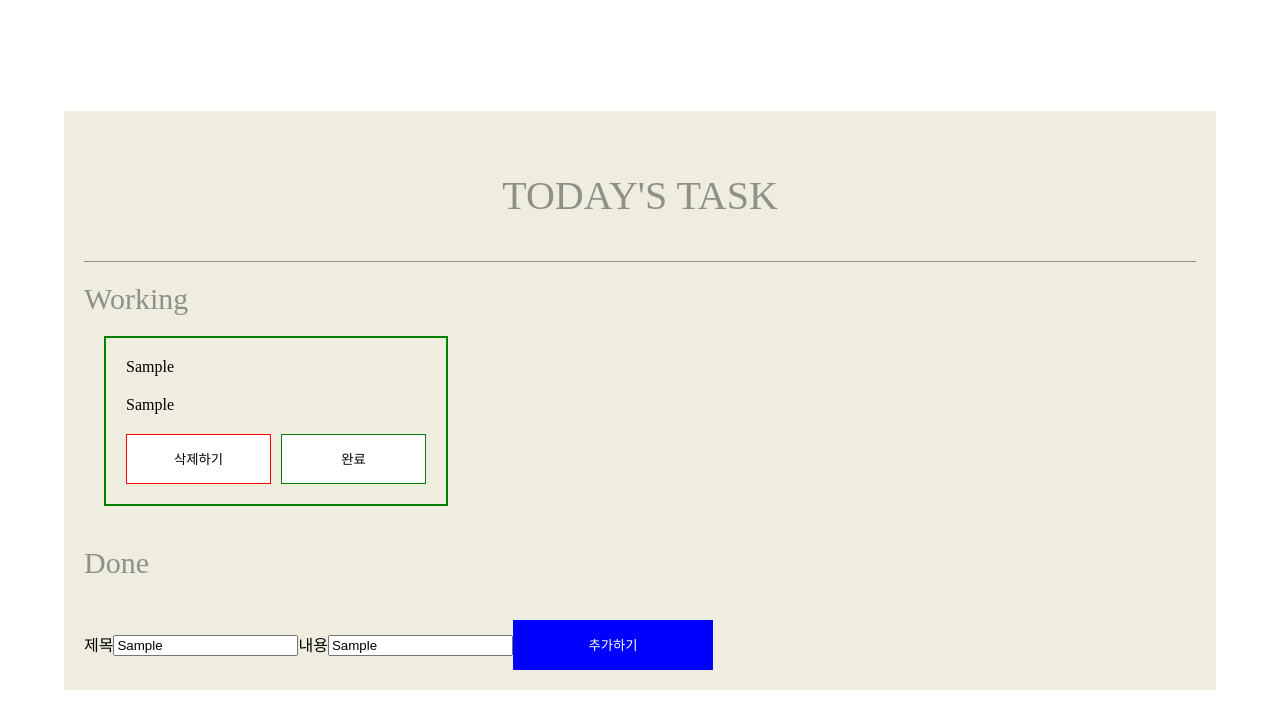
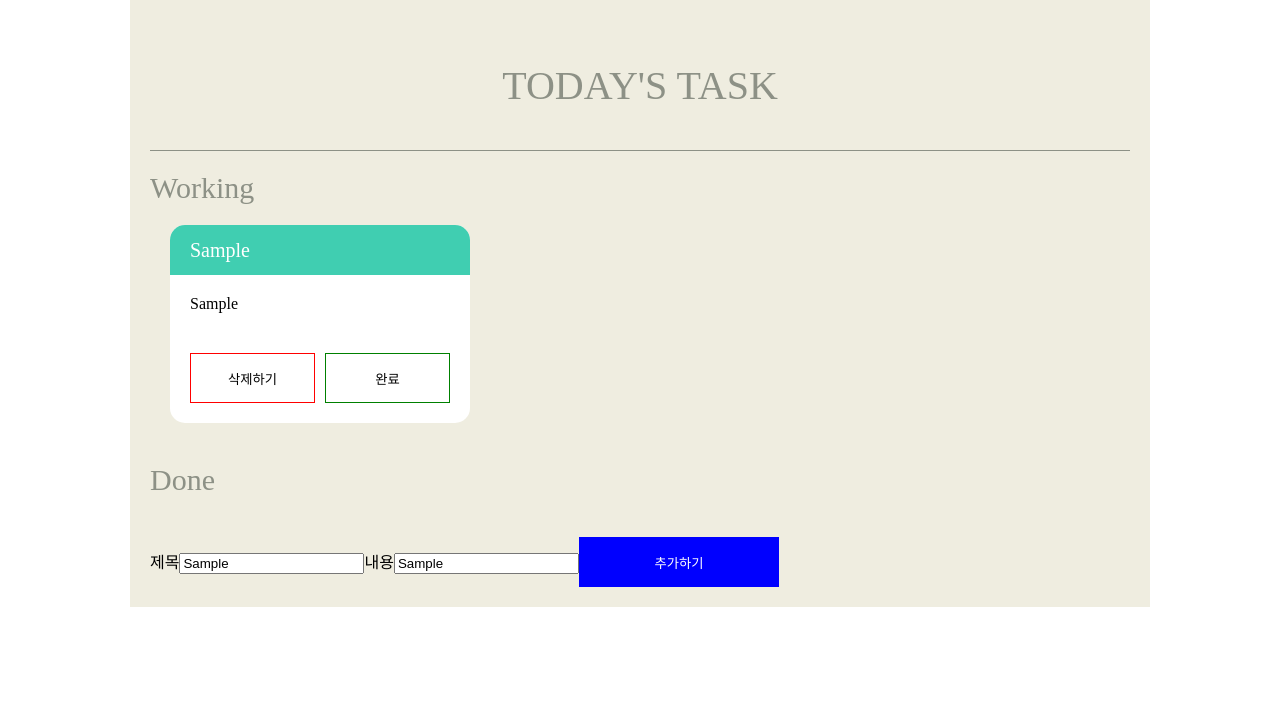
Before and after one commit to hb9901/to-do-list, a React (Vite) app: page / in a window 1280 px wide. Both pictures are taken after typing "Sample", "Sample" into the empty fields and a click on the button "추가하기". Shown: the top 728 px of the page. Built offline with nearby package versions, Linux system fonts and the light colour scheme.

Commit message:
style: card css 추가

```diff
--- a/src/components/common/Card/Card.css
+++ b/src/components/common/Card/Card.css
@@ -2,16 +2,40 @@
     display: flex;
     flex-direction: column;
 
-    padding: 20px;
     gap:20px;
-    border: 2px solid green;
+    background-color: white;
+    border-radius: 15px;
 
     max-width: 300px;
-    max-height: 200px;
+}
+
+.card-title{
+    display: flex;
+    align-items: center;
+
+    border-top-left-radius: 15px;
+    border-top-right-radius: 15px;
+    height: 50px;
+
+    padding-left: 20px;
+    padding-right: 20px;
+
+    font-size: 20px;
+
+    color: white;
+}
+
+.card-content{
+    padding-left: 20px;
+    padding-right: 20px;
+
+    word-break: break-all;
 }
 
 .card-button-wrapper{
     display: flex;
     flex-direction: row;
+
     gap: 10px;
+    padding: 20px;
 }
--- a/src/components/common/Card/Card.jsx
+++ b/src/components/common/Card/Card.jsx
@@ -12,7 +12,14 @@ export default function Card({ id, onDelete, onToggleDone, title, content, isDon
 
   return (
     <div className="card-wrapper">
-      <div className="card-title">{title}</div>
+      <div
+        className="card-title"
+        style={{
+          backgroundColor: isDone ? `#F0937F` : `#40CEB1`,
+        }}
+      >
+        {title}
+      </div>
       <div className="card-content">{content}</div>
       <div className="card-button-wrapper">
         <Button
--- a/src/index.css
+++ b/src/index.css
@@ -4,5 +4,4 @@ body {
   justify-content: center;
 
   margin: 0;
-  height: 100vh;
 }
```
Also changed, not shown: src/components/TodoListView/TodoListView.css (+5 -5 lines).
